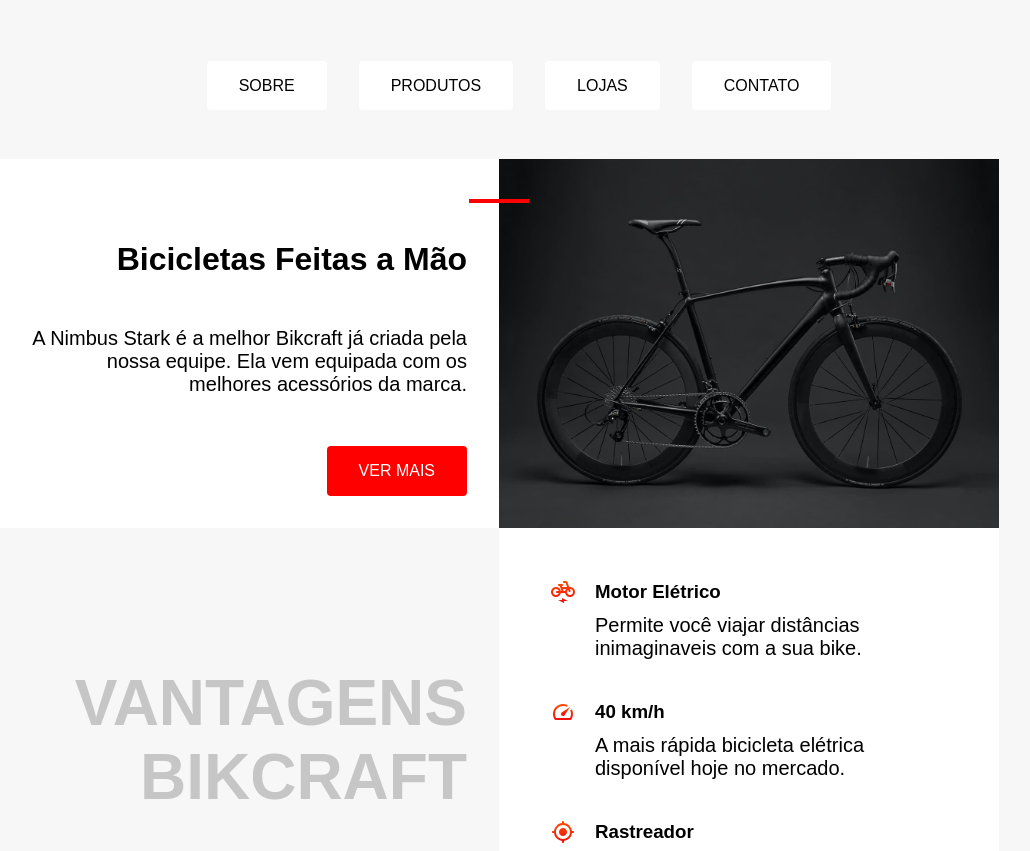
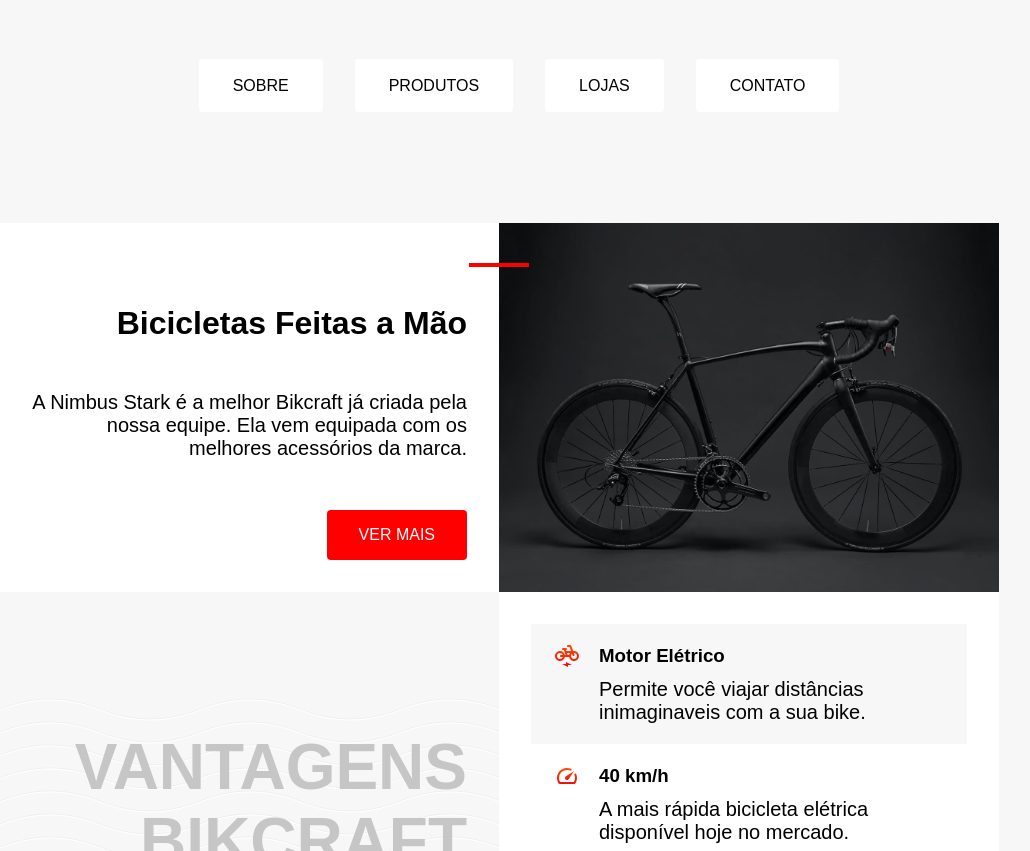
Before and after one commit to Leonddbr/HTML, a plain HTML site: page index.html in a window 1280 px wide. Shown: the part 99-950 px from the top of the page, without its empty margins (141-1171 px from the left). Drawn offline with Linux system fonts and the light colour scheme.

Commit message:
Carros e Bicicletas :hover

```diff
--- a/index.html
+++ b/index.html
@@ -20,6 +20,7 @@
             </ul>
         </nav>
     </header>
+    <div>
         <div class="container">
             <main class="main">
                 <h1>Bicicletas Feitas a Mão</h1>
@@ -29,7 +30,9 @@
             <img class="bicicleta" src="/img/bicicleta.jpg" alt="Bicicleta">
         </div>
         <section class="conteudo">
+            <div class="vantagens-h2">
                 <h2 class="vantagens">VANTAGENS BIKCRAFT</h2>
+            </div>
             <div class="conteudo-itens">
                 <div class="itens">
                     <img src="/img/eletrica.svg" alt="">
@@ -48,6 +51,7 @@
                 </div>
             </div>
         </section>
+    </div>
     <footer>
         <p>Bikcraft. Alguns Direitos Reservados.</p>
     </footer>
--- a/style.css
+++ b/style.css
@@ -5,10 +5,11 @@ body {
   display: grid;
   justify-items: center;
   margin: 4rem auto 0 auto;
+  gap: 4rem;
 }
 
 p{
-  font-size: 20px;
+  font-size: 1.25rem;
 }
 
 p, h1, h2 ,h3{
@@ -21,10 +22,14 @@ a{
 }
 
 .vantagens{
-  font-size: 64px;
+  font-size: 4rem;
   text-align: end;
   color: #c6c6c6;
   padding: 2rem;
+}
+
+.vantagens-h2{
+  background-image: url(/img/onda.svg);
 }
 
 header{
@@ -42,16 +47,23 @@ ul{
   justify-items: center;
   gap: 2rem;
   margin-bottom: 4rem;
+  flex-wrap: wrap;
 }
 
 li a{
   padding: 1rem 2rem;
   background-color: #fff;
   border-radius: 4px;
+  border: 2px solid white;
+}
+
+li a:hover{
+  border-color: red;
 }
 
 .bicicleta{
   width: 100%;
+
 }
 
 .container,
@@ -86,6 +98,11 @@ main h1::before{
   background-color: red;
   padding: 1rem 2rem;
   border-radius: 4px;
+  transition: .2s;
+}
+
+.main a:hover{
+  background-color: rgb(126, 16, 16);
 }
 
 .conteudo{
@@ -97,7 +114,17 @@ main h1::before{
   background-color: #fff;
   padding: 2rem;
   display: grid;
+}
 
+.conteudo-itens div:nth-child(odd){
+  background-color: #f7f7f7;
+}
+
+.conteudo-itens div{
+  border-left: transparent 4px solid;
+}
+.conteudo-itens div:hover{
+  border-color: red;
 }
 
 .itens{
```
Also changed, not shown: img/onda.svg (added). Lines whose indentation alone changed are shown as unchanged.
